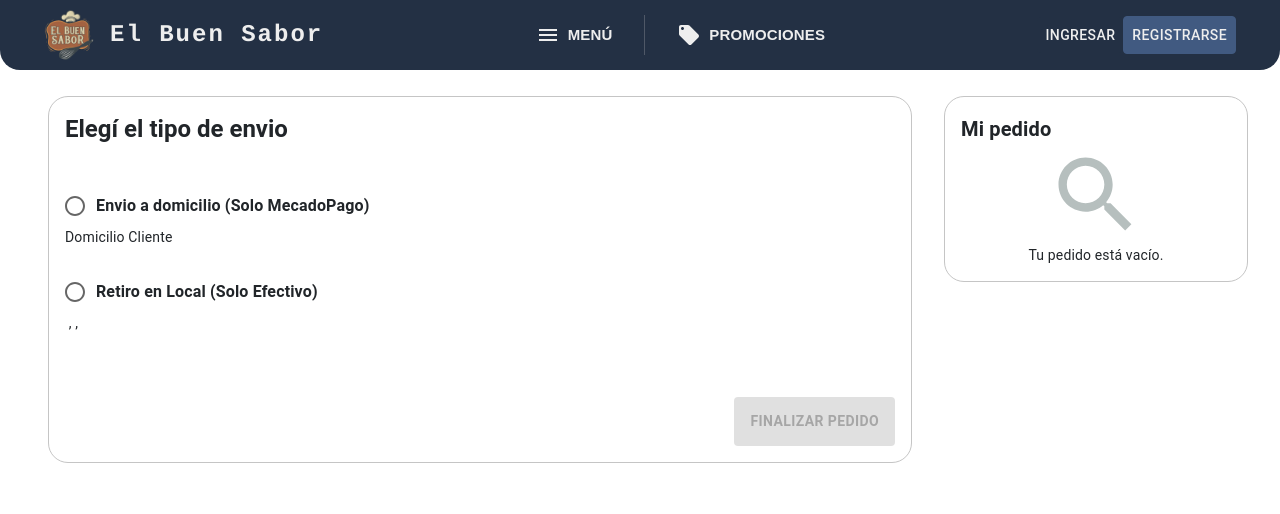
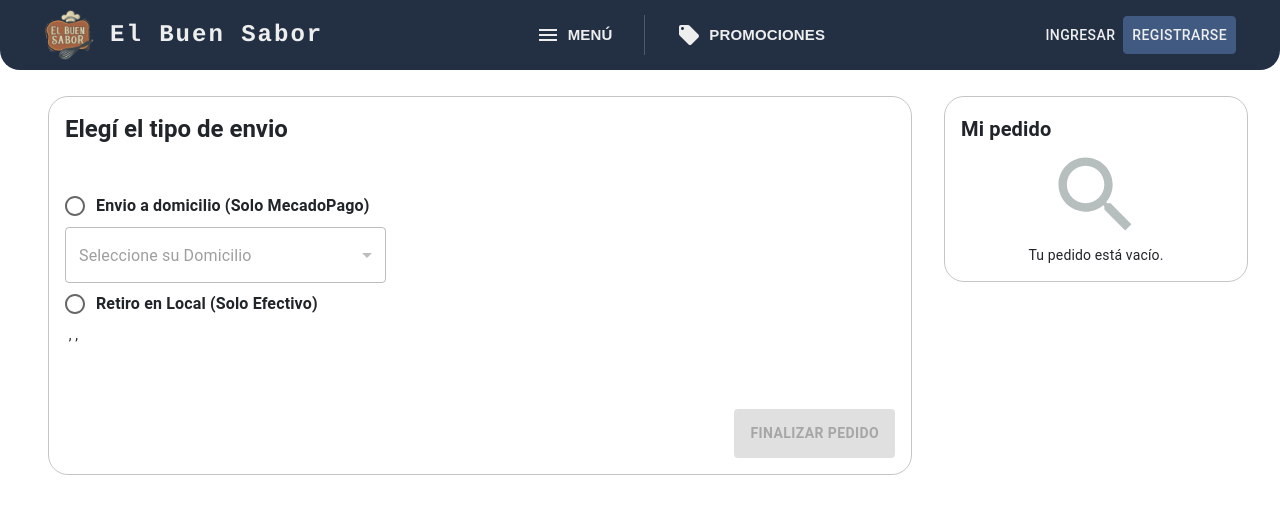
Before and after one commit to francobarroso/FrontBuenSaborClient, a React (Vite) app: page /pedido in a window 1280 px wide. Shown: the top 514 px of the page. Built offline with nearby package versions, Linux system fonts and the light colour scheme.

Commit message:
cambios pedidos view

```diff
--- a/src/screens/Pedido.tsx
+++ b/src/screens/Pedido.tsx
@@ -1,4 +1,4 @@
-import { Box, Button, FormControl, FormControlLabel, Radio, RadioGroup, Typography } from "@mui/material";
+import { Box, Button, FormControl, FormControlLabel, FormHelperText, MenuItem, Radio, RadioGroup, Select, SelectChangeEvent, Typography } from "@mui/material";
 import Carrito from "../components/iu/Carrito/Carrito";
 import colorConfigs from "../configs/colorConfig";
 import { useEffect, useState } from "react";
@@ -9,15 +9,16 @@ import DetallePedido from "../types/DetallePedido";
 import { FormaPago } from "../types/enums/FormaPago";
 import { Estado } from "../types/enums/Estado";
 import PedidoEnviadoModal from "../components/iu/Pedido/PedidoEnviadoModal";
-import { useNavigate } from "react-router-dom";
 import PreferenceMP from "../types/PreferenceMP";
 import { createPreferenceMP, PedidoSave } from "../services/Pedido";
 import CheckoutMP from "../components/iu/Carrito/CheckoutMP";
 import { useCarrito } from "../hooks/useCarrito";
 import { toast } from "react-toastify";
+import Cliente from "../types/Cliente";
+import { ClienteGetByEmail } from "../services/ClienteService";
+import { useAuth0 } from "@auth0/auth0-react";
 
-const emptyPedido = { id: null, eliminado: false, total: 0, estado: null, tipoEnvio: null, formaPago: null, domicilio: null, sucursal: undefined, clienteId: 1, detallePedidos: undefined, empleadoId: 1 }
-const pedidoprub = { id: 0, eliminado: false, total: 0, estado: Estado.PREPARACION, tipoEnvio: TipoEnvio.DELIVERY, formaPago: FormaPago.MERCADO_PAGO, domicilio: null, sucursal: undefined, clienteId: 1, detallePedidos: undefined, empleadoId: 1 }
+const emptyPedido = { id: null, eliminado: false, total: 0, estado: null, tipoEnvio: null, formaPago: null, domicilio: null, sucursal: undefined, cliente: undefined, detallePedidos: undefined, empleado: undefined }
 
 const Pedido = () => {
     const [sucursal, setSucursal] = useState<Sucursal | null>(null);
@@ -26,18 +27,25 @@ const Pedido = () => {
     const [open, setOpen] = useState(false);
     const { totalPedido } = useCarrito();
     const [idPreference, setIdPreference] = useState<string>('');
-    const navigate = useNavigate();
+    const [cliente, setCliente] = useState<Cliente>();
+    const { user } = useAuth0();
+    const [errors, setErrors] = useState<{ [key: string]: string }>({});
 
     const SavePedido = async (pedido: Pedido) => {
         return PedidoSave(pedido);
     }
 
-    const MercadoPago = async () => {
-        const response: PreferenceMP = await createPreferenceMP(pedidoprub);
+    const MercadoPago = async (pedido: Pedido) => {
+        const response: PreferenceMP = await createPreferenceMP(pedido);
         if (response) {
             setIdPreference(response.id);
         }
     };
+
+    const getCliente = async (email: string) => {
+        const cliente: Cliente = await ClienteGetByEmail(email);
+        setCliente(cliente);
+    }
 
     const handleRadioChange = (event: React.ChangeEvent<HTMLInputElement>) => {
         const selectedTipoEnvio = (event.target as HTMLInputElement).value as TipoEnvio;
@@ -47,9 +55,38 @@ const Pedido = () => {
         }));
     };
 
+    const handleDomicilioChange = (e: SelectChangeEvent<number>) => {
+        const domicilioId = e.target.value as number;
+        const domicilio = cliente?.domicilios.find(d => d.id === domicilioId);
+        if (domicilio) {
+            setPedido(prevPedido => ({
+                ...prevPedido,
+                domicilio: domicilio,
+            }));
+        }
+
+        if (errors.domicilio) {
+            setErrors(prev => ({
+                ...prev,
+                domicilio: ''
+            }));
+        }
+    }
+
+    const validate = (): boolean => {
+        const newErrors: { [key: string]: string } = {};
+        if (!pedido.domicilio) {
+            newErrors.domicilio = 'Escoja un domicilio';
+        }
+
+        setErrors(newErrors);
+        return Object.keys(newErrors).length === 0;
+    };
+
     const handleClose = () => {
+        localStorage.removeItem("carrito");
         setOpen(false);
-        navigate("/");
+        window.location.href = "/";
     }
 
     const handleSubmit = async () => {
@@ -59,12 +96,18 @@ const Pedido = () => {
             formaPago: pedido.tipoEnvio === TipoEnvio.DELIVERY ? FormaPago.MERCADO_PAGO : FormaPago.EFECTIVO,
             detallePedidos: carrito,
             total: totalPedido,
-            sucursal: sucursal || pedido.sucursal
+            sucursal: sucursal || pedido.sucursal,
+            cliente: cliente,
+            domicilio: pedido.domicilio || cliente?.domicilios?.[0] || null
         };
 
-        try{
+        if(updatedPedido.formaPago === FormaPago.MERCADO_PAGO && !validate()){
+            return;
+        }
+
+        try {
             const data = await SavePedido(updatedPedido);
-            if(data.status !== 200){
+            if (data.status !== 200) {
                 toast.error("Error al realizar el pedido, intente más tarde.", {
                     position: "top-right",
                     autoClose: 5000,
@@ -76,12 +119,12 @@ const Pedido = () => {
                     theme: "colored"
                 });
                 return;
-            } else if(data.data.formaPago === FormaPago.MERCADO_PAGO){
-                MercadoPago();
-            } else{
+            } else if (data.data.formaPago === FormaPago.MERCADO_PAGO) {
+                MercadoPago(updatedPedido);
+            } else {
                 setOpen(true);
             }
-        }catch (error) {
+        } catch (error) {
             console.log("Error al dar de baja un articulo insumo");
         }
 
@@ -102,7 +145,11 @@ const Pedido = () => {
         if (carrito) {
             setCarrito(JSON.parse(carrito));
         }
-    }, []);
+
+        if (user?.name) {
+            getCliente(user.name);
+        }
+    }, [user]);
 
     return (
         <>
@@ -119,7 +166,23 @@ const Pedido = () => {
                                 <FormControlLabel value={TipoEnvio.DELIVERY} control={<Radio />} label={<Typography sx={{ fontWeight: 'bold' }}>
                                     Envio a domicilio (Solo MecadoPago)
                                 </Typography>} />
-                                <Typography mb={3} variant="body2">Domicilio Cliente</Typography>
+                                <FormControl fullWidth error={!!errors.domicilio}>
+                                    <Select
+                                        fullWidth
+                                        value={pedido.domicilio?.id || ''}
+                                        onChange={handleDomicilioChange}
+                                        displayEmpty
+                                        disabled={pedido.tipoEnvio !== TipoEnvio.DELIVERY}
+                                    >
+                                        <MenuItem value="" disabled>Seleccione su Domicilio</MenuItem>
+                                        {cliente?.domicilios.map(domicilio => (
+                                            <MenuItem key={domicilio.id} value={domicilio.id}>
+                                                {domicilio.calle}, {domicilio.numero}, {domicilio.localidad.nombre}, {domicilio.localidad.provincia.nombre}
+                                            </MenuItem>
+                                        ))}
+                                    </Select>
+                                    {errors.domicilio && <FormHelperText>{errors.domicilio}</FormHelperText>}
+                                </FormControl>
                                 <FormControlLabel value={TipoEnvio.TAKE_AWAY} control={<Radio />} label={<Typography sx={{ fontWeight: 'bold' }}>
                                     Retiro en Local (Solo Efectivo)
                                 </Typography>} />
--- a/src/screens/VistaCiudadano.tsx
+++ b/src/screens/VistaCiudadano.tsx
@@ -29,6 +29,7 @@ const VistaCiudadano = () => {
         getAllCategorias();
         localStorage.removeItem('categoria');
         localStorage.removeItem('sucursal');
+        localStorage.removeItem('carrito');
     }, []);
 
     const handleClick = (denominacion: string) => {
--- a/src/services/ClienteService.ts
+++ b/src/services/ClienteService.ts
@@ -17,3 +17,16 @@ export async function ClienteCreate(cliente: Cliente){
 		data: responseData as Cliente
 	};
 }
+
+export async function ClienteGetByEmail(email: string){
+	const urlServer = 'http://localhost:8080/cliente/findByEmail?email=' + email;
+	const response = await fetch(urlServer, {
+		method: 'GET',
+        headers: {
+			'Content-type': 'application/json'
+		},
+        mode: 'cors'
+	});
+
+    return await response.json() as Cliente;
+}
--- a/src/types/Pedido.ts
+++ b/src/types/Pedido.ts
@@ -1,5 +1,7 @@
+import Cliente from "./Cliente";
 import DetallePedido from "./DetallePedido";
 import Domicilio from "./Domicilio";
+import Empleado from "./Empleado";
 import { Estado } from "./enums/Estado";
 import { FormaPago } from "./enums/FormaPago";
 import { TipoEnvio } from "./enums/TipoEnvio";
@@ -14,7 +16,7 @@ export default interface Pedido{
     formaPago: FormaPago | null;
     domicilio: Domicilio | null;
     sucursal: Sucursal | undefined;
-    clienteId: number;
+    cliente: Cliente | undefined;
     detallePedidos: DetallePedido[] | undefined;
-    empleadoId: number;
+    empleado: Empleado | undefined;
 }
```
Also changed, not shown: src/services/UsuarioService.ts (added, +14 -0 lines).
